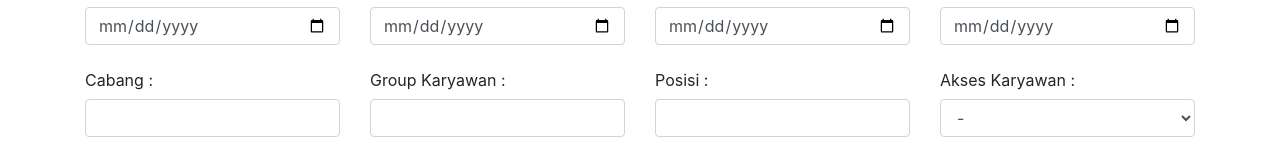
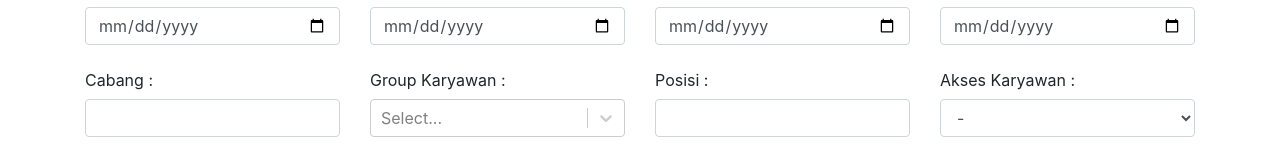
Before and after one commit to skipfortoday/react-admin, a React (Create React App) app: page /create in a window 1280 px wide. Shown: the part 589-753 px from the top of the page. Built offline with nearby package versions, Linux system fonts and the light colour scheme; no server answers.

Commit message:
Menampilkan Di Form

```diff
--- a/src/components/FormCabangComponent.js
+++ b/src/components/FormCabangComponent.js
@@ -6,7 +6,6 @@ import Select from 'react-select'
 import CabangValidation from "../validations/CabangValidation";
 import { FontAwesomeIcon } from "@fortawesome/react-fontawesome";
 import { faSave } from "@fortawesome/free-solid-svg-icons";
-import { getOptUser } from "../actions/optAction";
 
 
 
--- a/src/components/FormComponent.js
+++ b/src/components/FormComponent.js
@@ -6,6 +6,7 @@ import AsyncVUser from "../validations/AsyncVUser";
 import UserValidation from "../validations/UserValidation";
 import { FontAwesomeIcon } from "@fortawesome/react-fontawesome";
 import { faSave } from "@fortawesome/free-solid-svg-icons";
+import Select from 'react-select'
 
 const renderField = ({
   input,
@@ -43,8 +44,49 @@ const renderField = ({
   </Row>
 );
 
+const renderField2 = ({
+  input,
+  name,
+  id,
+  type,
+  placeholder,
+  label,
+  disabled,
+  options,
+  readOnly,
+  meta: { touched, error, warning },
+}) => (
+  <Row>
+    <Col md="12">
+      <Label htmlFor="{input}" className="col-form-label">
+        {label}
+      </Label>
+    </Col>
+    <Col md="12">
+
+      <Select
+        {...Input}
+        id={id}
+        name={name}
+        type={type}
+        placeholder={placeholder}
+        disabled={disabled}
+        readOnly={readOnly}
+        options={options}
+        value={input.value}
+         onChange={(value) => input.onChange(value)}
+         //onBlur={() => input.onBlur()}
+      />
+      {touched &&
+        ((error && <p style={{ color: "red" }}>{error}</p>) ||
+          (warning && <p style={{ color: "brown" }}>{warning}</p>))}
+    </Col>
+  </Row>
+);
+
 const mapStateToProps = (state) => {
   return {
+    getOptGroup : state.Opt.getOptGroup,
     initialValues : {
       UserID        : state.users.getUserDetail.UserID,
       Pass          : state.users.getUserDetail.Pass,
@@ -166,9 +208,9 @@ class FormComponent extends Component {
           <Col md={3}>
             <FormGroup>
               <Field
-                type="text"
                 name="GroupID"
-                component={renderField}
+                component={renderField2}
+                options={this.props.getOptGroup}
                 label="Group Karyawan :"
               />
             </FormGroup>
--- a/src/containers/CreateUserContainer.js
+++ b/src/containers/CreateUserContainer.js
@@ -7,6 +7,7 @@ import { postUserCreate } from "../actions/userAction";
 import swal from "sweetalert";
 import InfoMenuPegawai from "../components/InfoMenuPegawai";
 import NavbarComponent from "../components/NavbarComponent";
+import { getOptGroup } from "../actions/optAction";
 
 const mapStateToProps = (state) => {
   return {
@@ -16,6 +17,10 @@ const mapStateToProps = (state) => {
 };
 
 class CreateUserContainer extends Component {
+  componentDidMount() {
+    this.props.dispatch(getOptGroup())
+  }
+
   handleSubmit(data) {
     this.props.dispatch(postUserCreate(data));
   }
--- a/src/containers/EditUserContainer.js
+++ b/src/containers/EditUserContainer.js
@@ -5,6 +5,7 @@ import { connect } from "react-redux";
 import FormComponent from "../components/FormComponent";
 import InfoMenuPegawai from "../components/InfoMenuPegawai";
 import { getUserDetail, putUserUpdate } from "../actions/userAction";
+import { getOptGroup } from "../actions/optAction";
 import swal from "sweetalert";
 import NavbarComponent from "../components/NavbarComponent";
 
@@ -17,6 +18,7 @@ const mapStateToProps = (state) => {
 
 class EditUserContainer extends Component {
   componentDidMount() {
+    this.props.dispatch(getOptGroup())
     this.props.dispatch(getUserDetail(this.props.match.params.UserID));
   }
 
```
Also changed, not shown: 1 other file (tests, documents, lock files or other folders).
